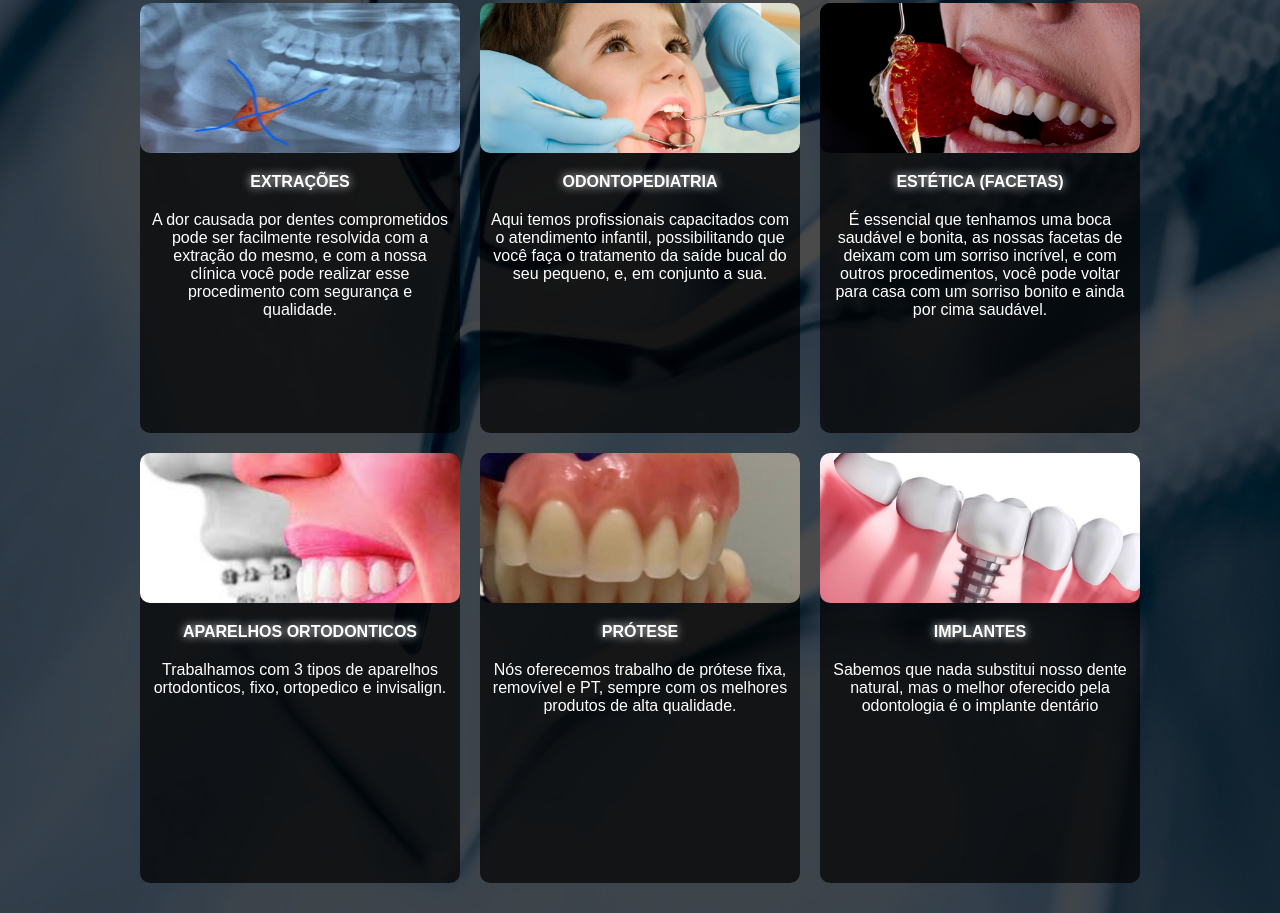
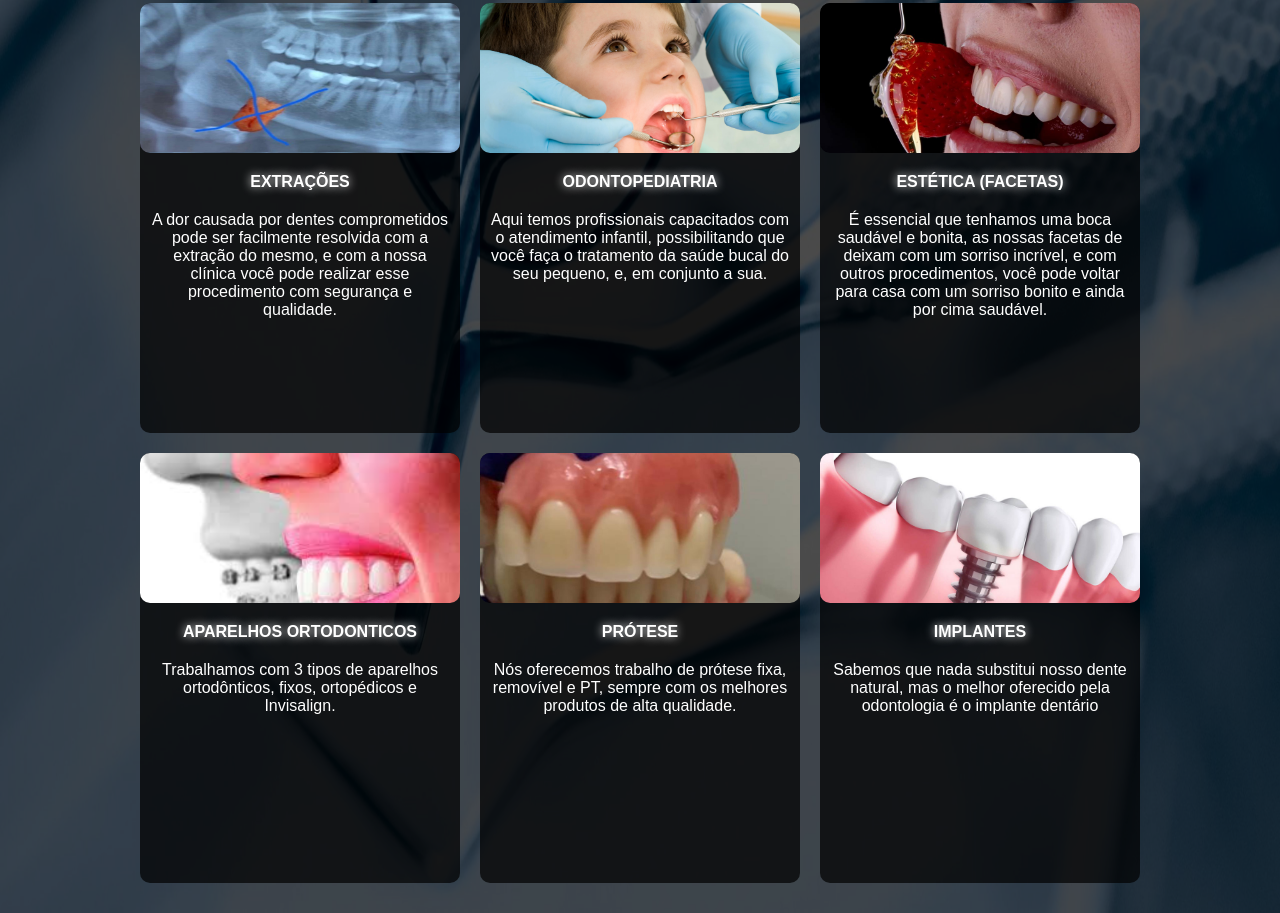
Before and after one commit to Lucas-Cantao/clinica, a plain HTML site: page index/sobre.html in a window 1280 px wide. Shown: the part 691-1604 px from the top of the page. Drawn offline with Linux system fonts and the light colour scheme.

Commit message:
Add files via upload

```diff
--- a/index/sobre.html
+++ b/index/sobre.html
@@ -66,7 +66,7 @@
                 <div id="odontopediatria">
                     <div class="odontopediatria"></div>
                     <p>odontopediatria</p>
-                    <div class="texto">Aqui temos profissionais capacitados com o atendimento infantil, possibilitando que você faça o tratamento da saíde bucal do seu pequeno, e, em conjunto a sua.</div>
+                    <div class="texto">Aqui temos profissionais capacitados com o atendimento infantil, possibilitando que você faça o tratamento da saúde bucal do seu pequeno, e, em conjunto a sua.</div>
                 </div>
                 <div id="estetica">
                     <div class="estetica"></div>
@@ -80,7 +80,7 @@
                 <div id="apOrtodonticos">
                     <div class="apOrtodonticos"></div>
                     <p>aparelhos ortodonticos</p>
-                    <div class="texto">Trabalhamos com 3 tipos de aparelhos ortodonticos, fixo, ortopedico e invisalign.</div>
+                    <div class="texto">Trabalhamos com 3 tipos de aparelhos ortodônticos, fixos, ortopédicos e Invisalign.</div>
                 </div>
                 <div id="protese">
                     <div class="protese"></div>
--- a/script/script.js
+++ b/script/script.js
@@ -2,6 +2,6 @@ let width = window.innerWidth
         let tela = document.querySelector(".tela")
         if(width <= 894){
             tela.innerHTML = "<div class='tratamentos'><div id='extracao'><div class='extracao'></div><p>extrações</p><div class='texto'>A dor causada por dentes comprometidos pode ser facilmente resolvida com a extração do mesmo, e com a nossa clínica você pode realizar esse procedimento com segurança e qualidade.</div></div><div id='odontopediatria'><div class='odontopediatria'></div><p>odontopediatria</p><div class='texto'>Aqui temos profissionais capacitados com o atendimento infantil, possibilitando que você faça o tratamento da saíde bucal do seu pequeno, e, em conjunto a sua.</div></div></div>"
-            tela.innerHTML += "<div class='tratamentos'><div id='estetica'><div class='estetica'></div><p>estética (facetas)</p><div class='texto'>É essencial que tenhamos uma boca saudável e bonita, as nossas facetas de deixam com um sorriso incrível, e com outros procedimentos, você pode voltar para casa com um sorriso bonito e ainda por cima saudável.</div></div><div id='apOrtodonticos'><div class='apOrtodonticos'></div><p>aparelhos ortodonticos</p><div class='texto'>Trabalhamos com 3 tipos de aparelhos ortodonticos, fixo, ortopedico e invisalign.</div></div></div>"
+            tela.innerHTML += "<div class='tratamentos'><div id='estetica'><div class='estetica'></div><p>estética (facetas)</p><div class='texto'>É essencial que tenhamos uma boca saudável e bonita, as nossas facetas de deixam com um sorriso incrível, e com outros procedimentos, você pode voltar para casa com um sorriso bonito e ainda por cima saudável.</div></div><div id='apOrtodonticos'><div class='apOrtodonticos'></div><p>aparelhos ortodonticos</p><div class='texto'>Trabalhamos com 3 tipos de aparelhos ortodônticos, fixos, ortopédicos e Invisalign.</div></div></div>"
             tela.innerHTML += "<div class='tratamentos'><div id='protese'><div class='protese'></div><p>prótese</p><div class='texto'>Nós oferecemos trabalho de prótese fixa, removível e PT, sempre com os melhores produtos de alta qualidade.</div></div><div id='implante'><div class='implante'></div><p>implantes</p><div class='texto'>Sabemos que nada substitui nosso dente natural, mas o melhor oferecido pela odontologia é o implante dentário.</div></div></div>"
         }
```
